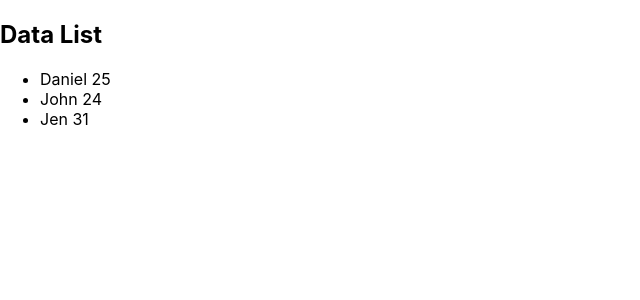
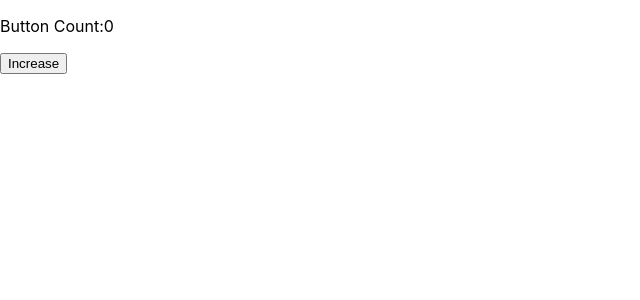
Before and after one commit to Dulatto/coderbyte, a React (Create React App) app in the folder react-tasks/: page / in a window 1280 px wide. Shown: the top 300 px of the page, without its empty margins (0-640 px from the left). Built offline with nearby package versions, Linux system fonts and the light colour scheme.

Commit message:
react counter

```diff
--- a/react-tasks/src/App.js
+++ b/react-tasks/src/App.js
@@ -2,13 +2,15 @@ import './App.css';
 import Toggle from './Tasks/ReactButtonToggle';
 import DataList from './Tasks/ReactList';
 import Application from './Tasks/ReactPhoneBook';
+import Counter from './Tasks/SimpleCounter';
 
 function App() {
   return (
     <div className="App">
       {/* <Application />
-      <Toggle />*/}
-      <DataList />
+      <Toggle />
+      <DataList />*/}
+      <Counter />
     </div>
   );
 }
--- /dev/null
+++ b/react-tasks/src/Tasks/SimpleCounter.js
@@ -0,0 +1,26 @@
+import React, { useState } from 'react';
+import ReactDOM from 'react-dom';
+
+const Counter = () => {
+    const [count, setCount] = useState(0);
+
+    const increment = () => {
+        setCount(prevCount => prevCount + 1);
+    };
+
+    return (
+        <div id="mainArea">
+            <p>
+                Button Count:
+                <span>{count}</span>
+            </p>
+            <button
+                onClick={increment}
+                id="mainButton"
+            >
+                Increase
+            </button>
+        </div>
+    );
+};
+export default Counter;
```
